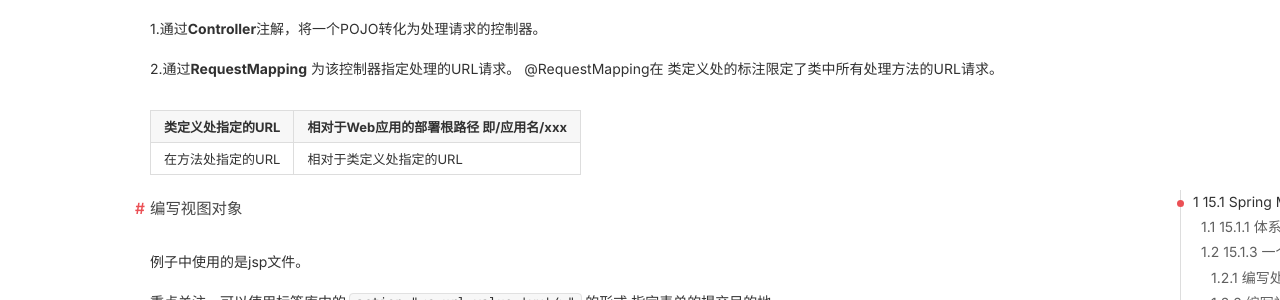
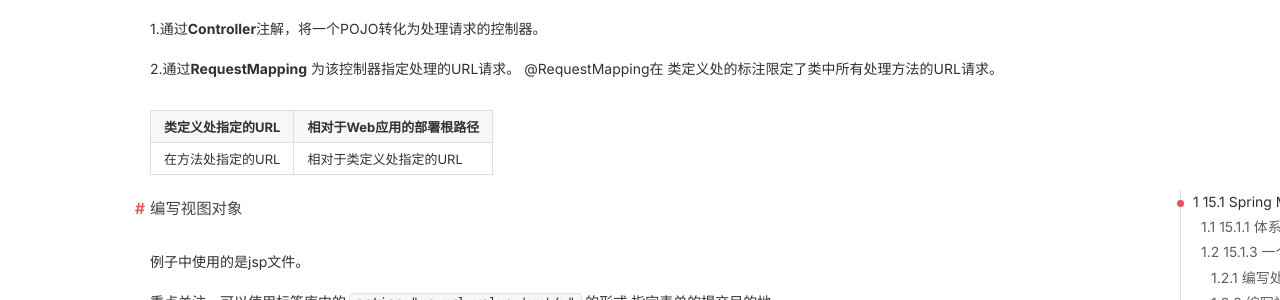
Before and after one commit to zhaoxbmsdn/zhaoxbmsdn.github.io, a Jekyll site: the page built from _posts/spring/2018-06-17-《Spring 3.x 企业应用开发实战》.md, in a window 1280 px wide and 900 px high, scrolled down 2324 px. Shown: the part 140-440 px from the top of the window. Built offline with Jekyll 4.4.1, drawn with Linux system fonts in a browser that asks for light colours; nearby versions of some CDN libraries.

Commit message:
fix bug#修改博文
改正博文的表格过长，导致横向上出现滚动条的问题。

```diff
--- a/_posts/spring/2018-06-17-《Spring 3.x 企业应用开发实战》.md
+++ b/_posts/spring/2018-06-17-《Spring 3.x 企业应用开发实战》.md
@@ -101,7 +101,7 @@
 2.通过**RequestMapping** 为该控制器指定处理的URL请求。
 @RequestMapping在 类定义处的标注限定了类中所有处理方法的URL请求。
 
-|类定义处指定的URL | 相对于Web应用的部署根路径 即/应用名/xxx  |
+|类定义处指定的URL | 相对于Web应用的部署根路径|
 |---|---|
 |在方法处指定的URL | 相对于类定义处指定的URL|
 
```
